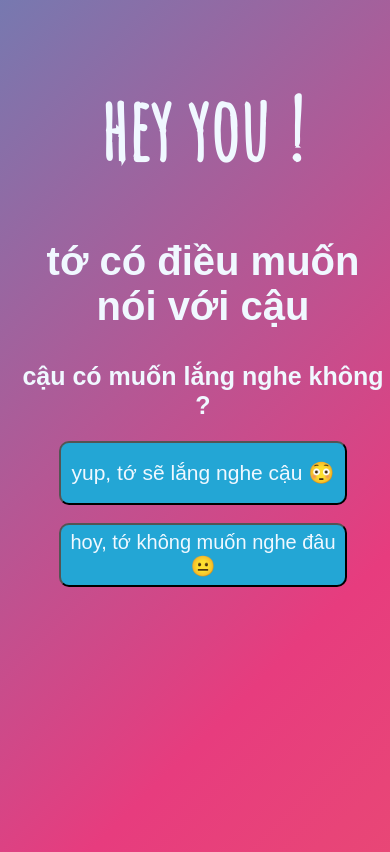
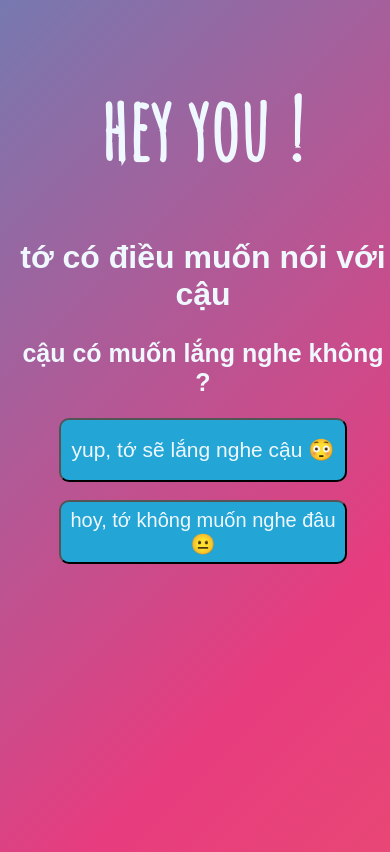
Before and after one commit to QuangNhatTewak/tantinh, a plain HTML site: page index.html in a window 390 px wide. Drawn offline with Linux system fonts and the light colour scheme; a web font is replaced by a local one.

Commit message:
Update style.css

```diff
--- a/css/style.css
+++ b/css/style.css
@@ -161,6 +161,9 @@ html, body {
 #heart {
     font-size: 100px;
 }
+#h22 {
+    font-size: 40px;
+}
 
 @media screen and (max-width: 550px) {
     .container {
@@ -194,4 +197,7 @@ html, body {
     #h2h2 {
         font-size: 25px;
     }
+    #h22 {
+        font-size: 32px;
+    }
 }
```
